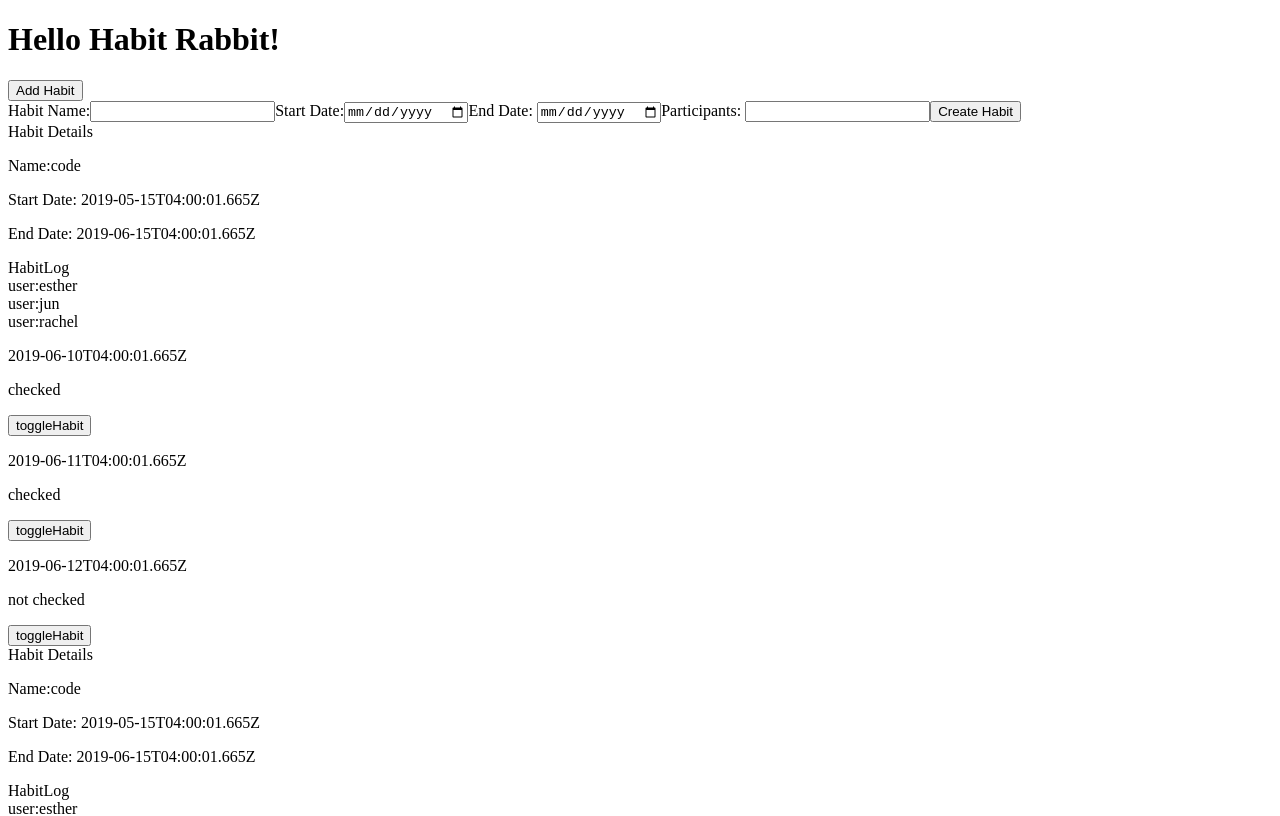
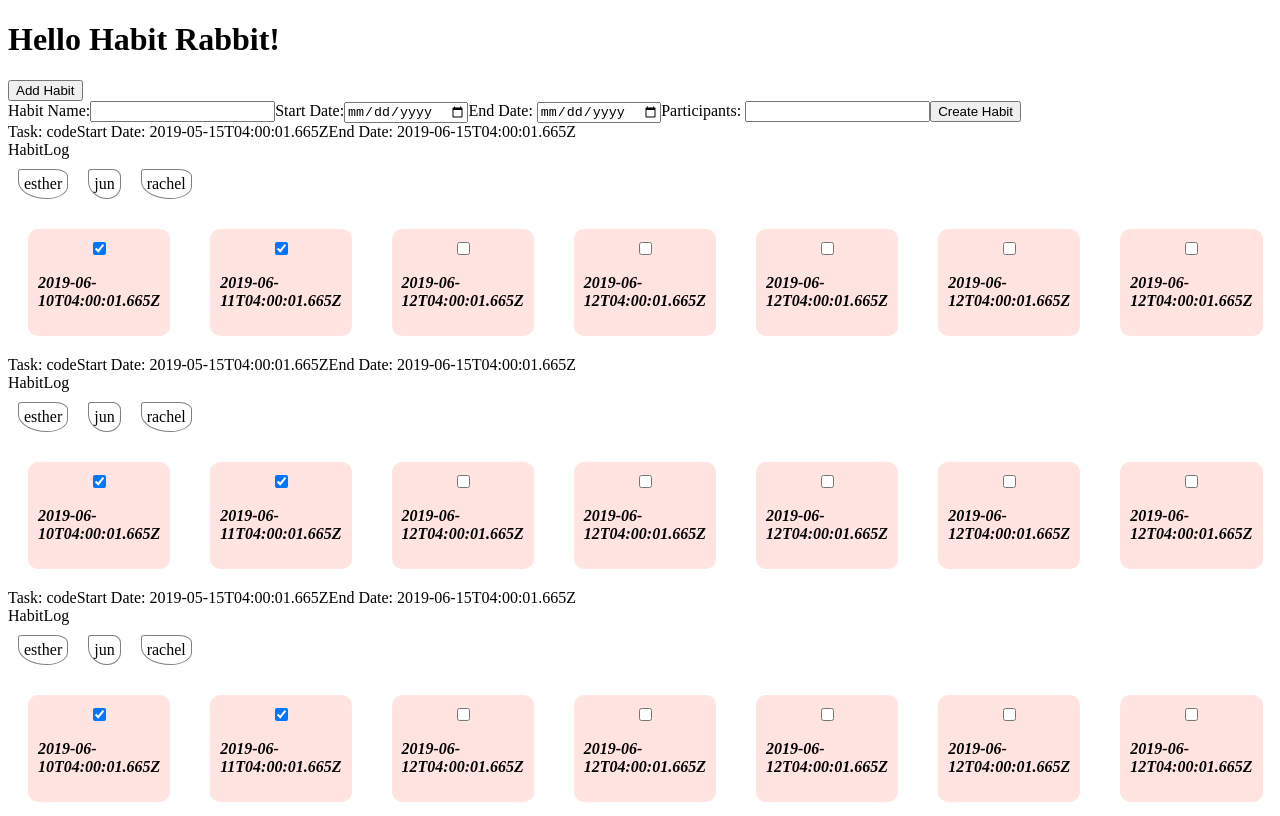
Before and after one commit to cs-eevee/habitrabbit, a React app: page / in a window 1280 px wide. Shown: the top 816 px of the page. Built offline with nearby package versions, Linux system fonts and the light colour scheme; the HTML template or start-up script is replaced by a standard one.

Commit message:
add flexbox to HabitDetails

```diff
--- a/src/backend/db.js
+++ b/src/backend/db.js
@@ -12,12 +12,12 @@
 const { Pool } = require('pg'); // pg module was used to connect uri practically.
 
 // elephantSQL uri address.
-const url =
-  'postgres://hzsdplxx:7wpGwYpCuoKnA0uj_X98IVAZ0a2gIm8S@raja.db.elephantsql.com:5432/hzsdplxx';
+const url = process.env.DATABASE;
 
 // eslint-disable-next-line no-unused-vars
 const pool = new Pool({
   connectionString: url,
 });
 
+// export elephantsql database
 module.exports = pool;
--- a/src/backend/server.js
+++ b/src/backend/server.js
@@ -22,6 +22,7 @@ app.use(bodyParser.json());
 //   res.status(200).sendFile(____);
 // });
 
+// api means that it's from server
 app.post('/api/habits/createHabit', habitController.createHabit, (req, res) => {
   console.log('res.locals.newHabit from server', res.locals.newHabit);
   return res.status(200).send(res.locals.newHabit);
--- a/src/frontend/components/habits/HabitContainer.js
+++ b/src/frontend/components/habits/HabitContainer.js
@@ -15,6 +15,8 @@ import { bindActionCreators } from 'redux';
 import HabitDetails from './HabitDetails';
 import HabitLog from './HabitLog';
 import { toggleHabit } from './actions';
+
+import styled from 'styled-components';
 
 class HabitContainer extends Component {
   constructor() {
--- a/src/frontend/components/habits/HabitDetails.js
+++ b/src/frontend/components/habits/HabitDetails.js
@@ -10,25 +10,32 @@
  */
 
 import React from 'react';
+import styled from 'styled-components';
+
+const DetailsContainer = styled.div`
+  display: flex;
+  justify-content: spaced-between;
+`;
+const Name = styled.div``;
+const Date = styled.div`
+  display: flex;
+  flex-direction: row;
+`;
 
 const HabitDetails = props => {
   const RenderHabitDetails = () => {
     const { name, startDate, endDate } = props;
-    console.log('name', name);
     return (
-      <div>
-        <p>Name:{name}</p>
-        <p>Start Date: {startDate}</p>
-        <p>End Date: {endDate}</p>
-      </div>
+      <DetailsContainer>
+        <Name>Task: {name}</Name>
+        <Date>
+          <div>Start Date: {startDate}</div>
+          <div>End Date: {endDate}</div>
+        </Date>
+      </DetailsContainer>
     );
   };
-  return (
-    <div>
-      <div>Habit Details</div>
-      {RenderHabitDetails()}
-    </div>
-  );
+  return <div>{RenderHabitDetails()}</div>;
 };
 
 export default HabitDetails;
--- a/src/frontend/components/habits/HabitLog.js
+++ b/src/frontend/components/habits/HabitLog.js
@@ -10,6 +10,7 @@
  */
 
 import React from 'react';
+import styled from 'styled-components';
 import HabitParticipants from './HabitParticipants';
 
 const HabitLog = props => {
@@ -23,15 +24,56 @@ const HabitLog = props => {
    * renderHabitLogs()
    */
 
+  const LogContainer = styled.div`
+    display: flex;
+    flex-direction: column;
+    margin: 20px;
+    background: mistyrose;
+    border-radius: 10px;
+    padding: 10px;
+
+    .fancy {
+      font-style: italic;
+      font-weight: 700;
+      color: tangerine;
+    }
+  `;
+  const LogsContainer = styled.div`
+    display: flex;
+    flex-direction: row;
+  `;
+
+  const CheckboxContainer = styled.div`
+    display: flex;
+    flex-direction: row;
+    justify-content: center;
+  `;
+
+  // const Button = styled.button`
+  //   background: ${props => props.backgroundColor};
+  //   border: none;
+  // `;
+
   const renderHabitLogs = () => {
     const { habit, habitIndex, toggleHabit } = props;
     return habit.log.map(({ date, checked }, logIndex) => {
       return (
-        <div key={logIndex}>
-          <p>{date}</p>
-          <p>{checked ? 'checked' : 'not checked'}</p>
-          <button onClick={() => toggleHabit(habitIndex, logIndex, habit)}>toggleHabit</button>
-        </div>
+        <LogContainer key={logIndex}>
+          <CheckboxContainer>
+            <input
+              type="checkbox"
+              checked={checked}
+              onClick={() => toggleHabit(habitIndex, logIndex, habit)}
+            />
+          </CheckboxContainer>
+          {/* <Button
+            backgroundColor="dodgerblue"
+            onClick={() => toggleHabit(habitIndex, logIndex, habit)}
+          >
+            toggleHabit
+          </Button> */}
+          <p className="fancy">{date}</p>
+        </LogContainer>
       );
     });
   };
@@ -42,7 +84,7 @@ const HabitLog = props => {
     <div>
       <div>HabitLog</div>
       <HabitParticipants participants={participants} />
-      {log && renderHabitLogs()}
+      <LogsContainer>{log && renderHabitLogs()}</LogsContainer>
     </div>
   );
 };
--- a/src/frontend/components/habits/HabitParticipants.js
+++ b/src/frontend/components/habits/HabitParticipants.js
@@ -10,7 +10,18 @@
  */
 
 import React from 'react';
+import styled from 'styled-components';
 
+const ParticipantsContainer = styled.div`
+  display: flex;
+`;
+const Participant = styled.div`
+  display: flex;
+  border-radius: 10% 30% 50% 70%;
+  border: 1px solid grey;
+  padding: 5px;
+  margin: 10px;
+`;
 const HabitParticipants = props => {
   const { participants } = props;
 
@@ -24,11 +35,11 @@ const HabitParticipants = props => {
    */
   const renderParticipants = () => {
     return participants.map(participant => {
-      return <div>user:{participant.name}</div>;
+      return <Participant>{participant.name}</Participant>;
     });
   };
 
-  return <div>{renderParticipants()}</div>;
+  return <ParticipantsContainer>{renderParticipants()}</ParticipantsContainer>;
 };
 
 export default HabitParticipants;
--- a/src/frontend/components/habits/reducer.js
+++ b/src/frontend/components/habits/reducer.js
@@ -30,6 +30,10 @@ const rachel = {
 const logs = [
   { date: '2019-06-10T04:00:01.665Z', checked: true },
   { date: '2019-06-11T04:00:01.665Z', checked: true },
+  { date: '2019-06-12T04:00:01.665Z', checked: false },
+  { date: '2019-06-12T04:00:01.665Z', checked: false },
+  { date: '2019-06-12T04:00:01.665Z', checked: false },
+  { date: '2019-06-12T04:00:01.665Z', checked: false },
   { date: '2019-06-12T04:00:01.665Z', checked: false },
 ];
 
```
